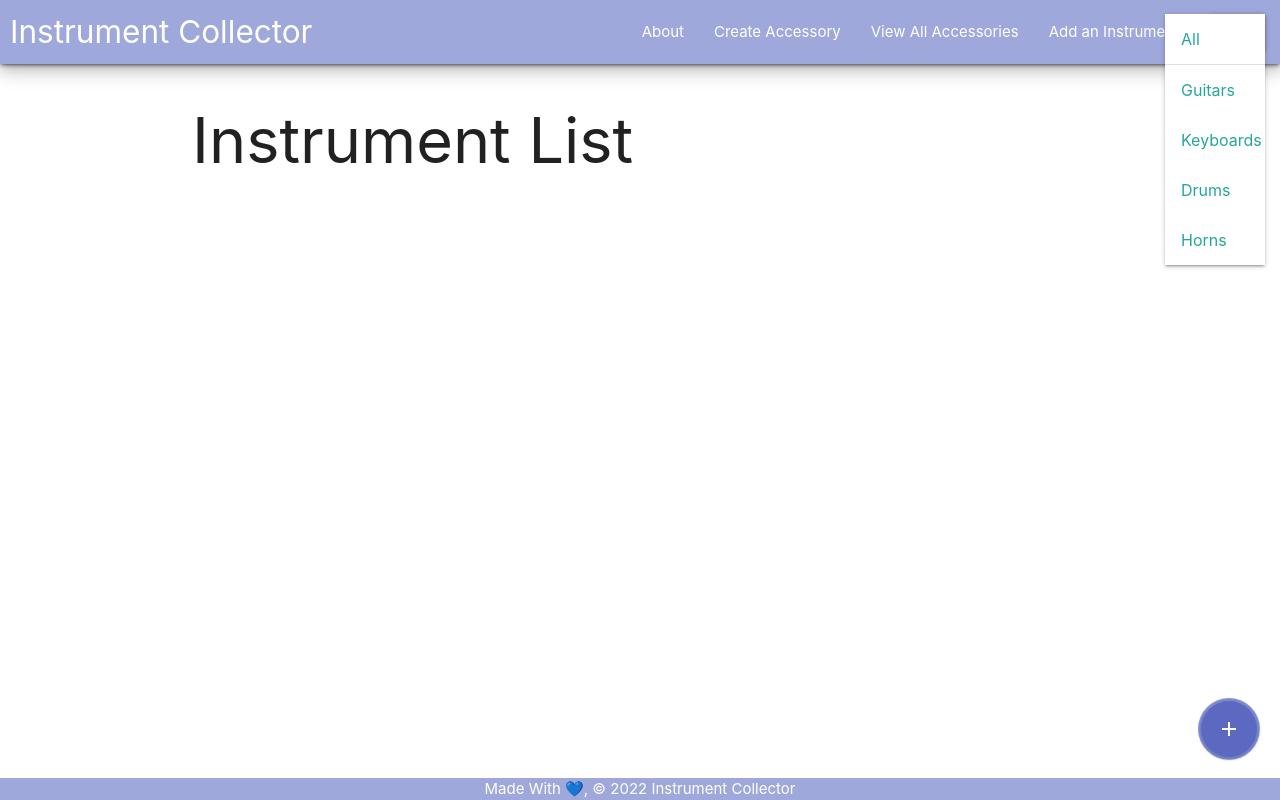
After one commit to hey-now/instrumentcollector, a Django app: page /instruments/drums in a window 1280 px wide, after a click on "menu". The commit adds this page. Run offline with Django 4.2, Linux system fonts and the light colour scheme; data that the repository does not hold is empty.

Commit message:
Adding drums and horns sections

```diff
--- a/main_app/templates/base.html
+++ b/main_app/templates/base.html
@@ -35,10 +35,11 @@
                     <li><a class="dropdown-trigger btn" href="!#" data-target="dropdown1"><span class="material-symbols-outlined">menu</span></a></li>
                     <ul id="dropdown1" class="dropdown-content">
                         <li><a href="{% url 'index' %}">All</a></li>
+                        <li class="divider"></li>
                         <li><a href="{% url 'guitars' %}">Guitars</a></li>
                         <li><a href="{% url 'keyboards' %}">Keyboards</a></li>
-                        <li class="divider"></li>
-                        <li><a href="#!">Brass</a></li>
+                        <li><a href="{% url 'drums' %}">Drums</a></li>
+                        <li><a href="{% url 'horns' %}">Horns</a></li>
                     </ul>
                 </ul>
             </div>
--- /dev/null
+++ b/main_app/templates/instruments/drums.html
@@ -0,0 +1,32 @@
+{% extends 'base.html' %}
+{% block content %}
+
+<h1>Instrument List</h1>
+
+{% for instrument in instruments %}
+
+<section id="index">
+    <div class="card z-depth-5">
+        <div class="card-image waves-effect waves-block waves-light">
+                <a href="{% url 'detail' instrument.id %}">
+                <img width="400px" height="600px" class="activator" src="{{ instrument.img_Url }}">
+            </a>
+        </div>
+        <div class="card-content deep-purple lighten-4">
+            <span class="card-title activator white-text text-darken-4">{{ instrument.nickname }}<i class="material-symbols-outlined right">more_vert</i></span>
+            <p><a class="waves-effect waves-light btn" href="{% url 'detail' instrument.id %}">Details Page</a></p>
+        </div>
+        <div class="card-reveal">
+            <span class="card-title">{{ instrument.nickname }}<i class="material-symbols-outlined right">close </i></span>
+            <p>Type: {{ instrument.type }}</p>
+            <p>Brand: {{ instrument.brand }}</p>
+            <p>Model: {{ instrument.model }}</p>
+            <p>Color: {{ instrument.color }}</p>
+            <p>Manufactured Date: {{ instrument.manf_date }}</p>
+        </div>
+    </div>
+    </section>
+
+{% endfor %}
+
+{% endblock %}
--- a/main_app/urls.py
+++ b/main_app/urls.py
@@ -7,6 +7,8 @@ urlpatterns = [
     path('instruments/', views.instruments_index, name='index'),
     path('instruments/guitars', views.instruments_guitars, name='guitars'),
     path('instruments/keyboards', views.instruments_keyboards, name='keyboards'),
+    path('instruments/drums', views.instruments_drums, name='drums'),
+    path('instruments/horns', views.instruments_horns, name='horns'),
     path('instruments/<int:instrument_id>', views.instruments_detail, name='detail'),
     path('instruments/create/', views.InstrumentCreate.as_view(), name='instruments_create'),
     path('instruments/<int:pk>/update/', views.InstrumentUpdate.as_view(), name='instruments_update'),
--- a/main_app/views.py
+++ b/main_app/views.py
@@ -21,7 +21,15 @@ def instruments_guitars(request):
 
 def instruments_keyboards(request):
     instruments = Instrument.objects.filter(type='Keyboard')
-    return render(request, 'instruments/guitars.html', { 'instruments': instruments })
+    return render(request, 'instruments/keyboards.html', { 'instruments': instruments })
+
+def instruments_drums(request):
+    instruments = Instrument.objects.filter(type='Drums')
+    return render(request, 'instruments/drums.html', { 'instruments': instruments })
+
+def instruments_horns(request):
+    instruments = Instrument.objects.filter(type='Horn')
+    return render(request, 'instruments/horns.html', { 'instruments': instruments })
 
 def instruments_detail(request, instrument_id):
     instrument = Instrument.objects.get(id=instrument_id)
```
Also changed, not shown: main_app/templates/instruments/horns.html (added, +32 -0 lines).
